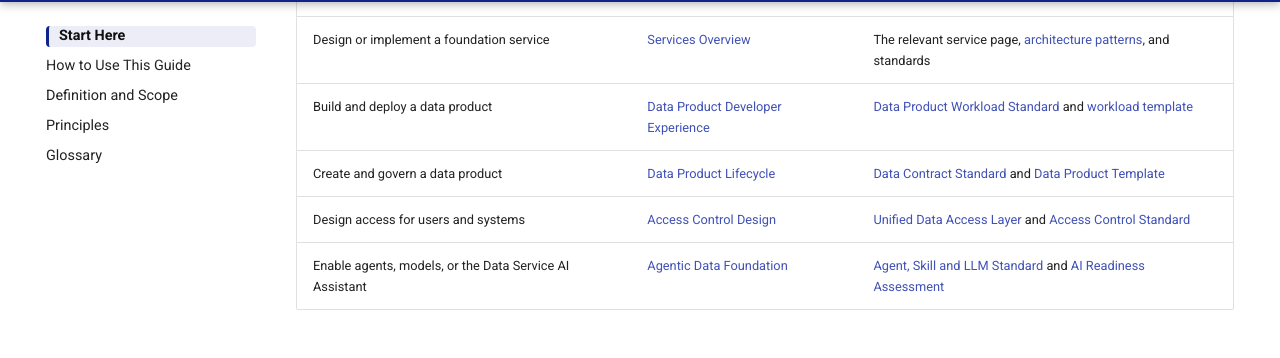
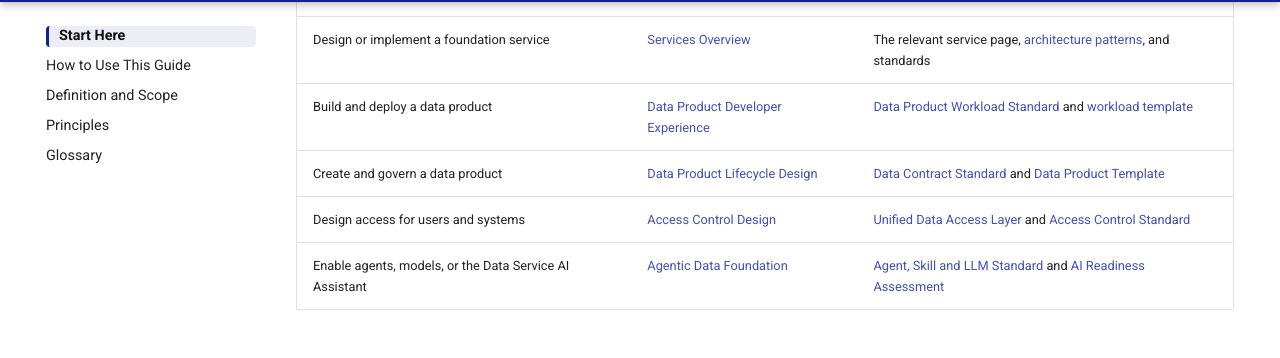
Before and after one commit to cong78/data-foundation-architecture, an MkDocs documentation site: the page built from docs/index.md, in a window 1280 px wide and 900 px high, scrolled down 413 px. Shown: the part 94-452 px from the top of the window. Built offline with MkDocs 1.6.1 and Material for MkDocs 9.7.7, drawn with Linux system fonts in a browser that asks for light colours; a script that is not in the unit is left out.

Commit message:
Rename data product lifecycle design

```diff
--- a/docs/index.md
+++ b/docs/index.md
@@ -15,7 +15,7 @@ Architecture guidance for an **AI-ready data foundation**: open contracts, reusa
 | Understand or review the architecture | [Architecture Overview](architecture/overview.md) | [Target Architecture](architecture/target-architecture.md) and [Reference Architecture](architecture/reference-architecture.md) |
 | Design or implement a foundation service | [Services Overview](services/index.md) | The relevant service page, [architecture patterns](implementation/service-implementation-patterns.md), and standards |
 | Build and deploy a data product | [Data Product Developer Experience](architecture/data-product-developer-experience.md) | [Data Product Workload Standard](standards/data-product-workload-standard.md) and [workload template](delivery-templates/data-product-workload-template.md) |
-| Create and govern a data product | [Data Product Lifecycle](architecture/data-product-lifecycle.md) | [Data Contract Standard](standards/data-contract-standard.md) and [Data Product Template](delivery-templates/data-product-template.md) |
+| Create and govern a data product | [Data Product Lifecycle Design](architecture/data-product-lifecycle-design.md) | [Data Contract Standard](standards/data-contract-standard.md) and [Data Product Template](delivery-templates/data-product-template.md) |
 | Design access for users and systems | [Access Control Design](architecture/access-control-design.md) | [Unified Data Access Layer](architecture/unified-data-access-layer.md) and [Access Control Standard](standards/access-control-standard.md) |
 | Enable agents, models, or the Data Service AI Assistant | [Agentic Data Foundation](architecture/agentic-data-foundation.md) | [Agent, Skill and LLM Standard](standards/agent-skill-llm-standard.md) and [AI Readiness Assessment](assessments/ai-readiness-assessment.md) |
 
--- a/mkdocs.yml
+++ b/mkdocs.yml
@@ -93,7 +93,7 @@ nav:
           - Semantic and Context Design: architecture/semantic-context-design.md
           - Access Control Design: architecture/access-control-design.md
           - Unified Data Access Layer: architecture/unified-data-access-layer.md
-      - Data Product Lifecycle: architecture/data-product-lifecycle.md
+      - Data Product Lifecycle Design: architecture/data-product-lifecycle-design.md
       - Observability Design: architecture/observability-design.md
       - Experience and AI:
           - Data Service Portal: architecture/data-service-portal-model.md
```
Also changed, not shown: docs/architecture/data-product-lifecycle-design.md (renamed from docs/architecture/data-product-lifecycle.md, +1 -1 lines), docs/governance/index.md (+1 -1 lines).
